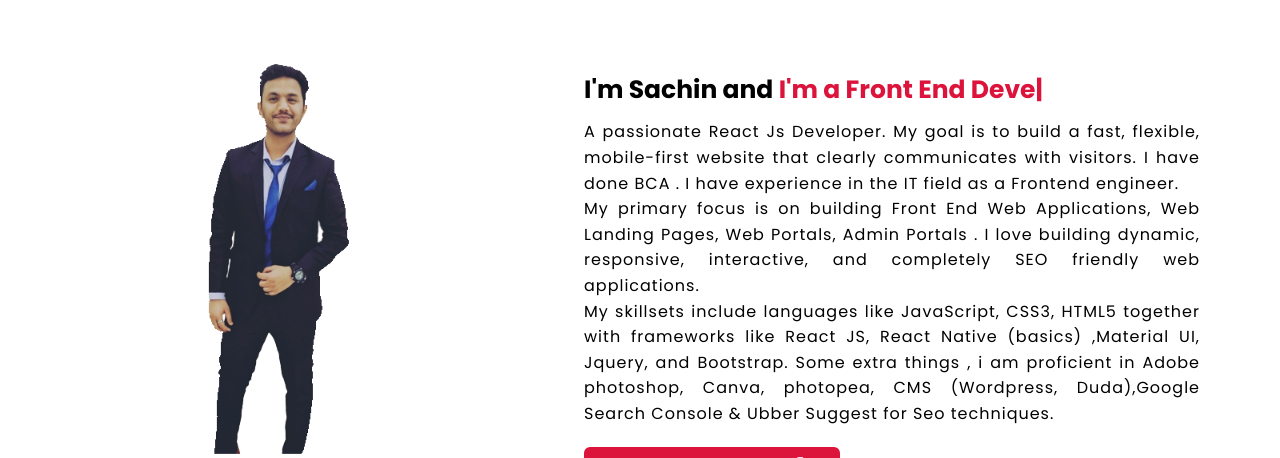
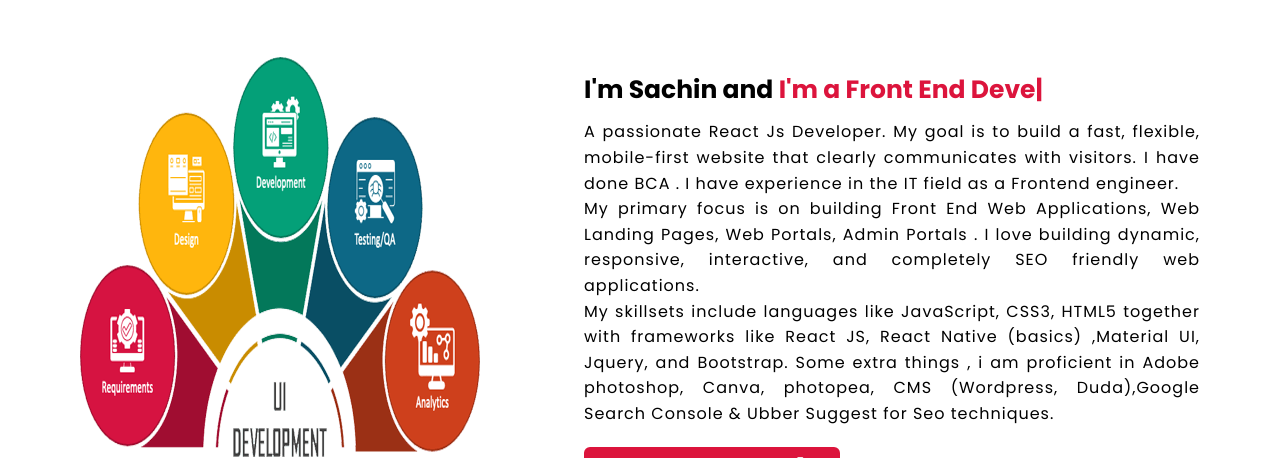
Before and after one commit to pant2101/Sachin-Portfolio, a plain HTML site: page index.html in a window 1280 px wide. Shown: the part 969-1427 px from the top of the page. Drawn offline with Linux system fonts and the light colour scheme.

Commit message:
Update index.html
changed the image

```diff
--- a/index.html
+++ b/index.html
@@ -74,7 +74,8 @@
         <h2 class="title fadein">About me</h2>
         <div class="about-content">
           <div class="column left">
-            <img src="images/Sachin-Pant.png" alt="Sachin Pant">
+           <!-- <img src="images/Sachin-Pant.png" alt="Sachin Pant"> -->
+            <img src="images/best_ui_developer.png" alt="Sachin Pant">
             <div>
               <div class="wrapper">
                 <div class="button1">
```
